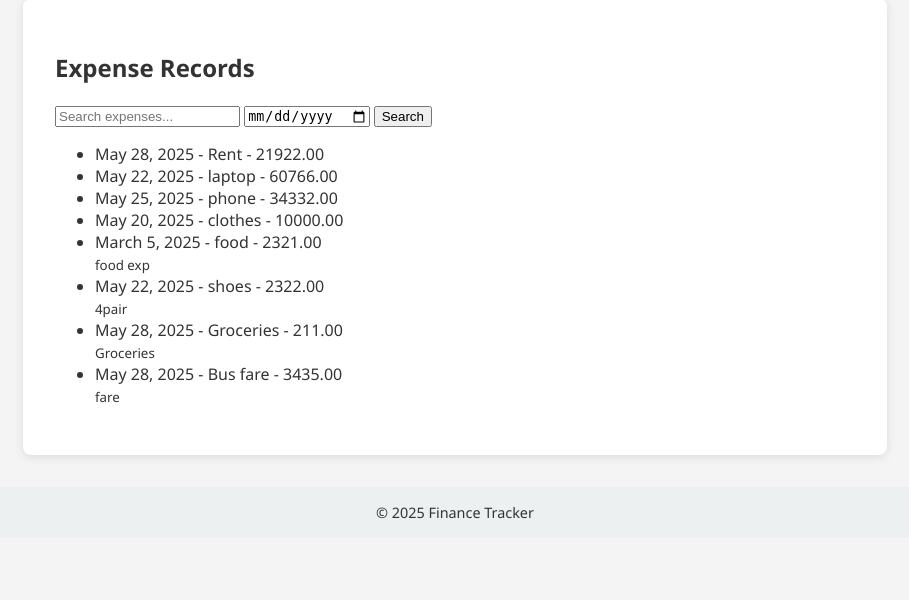
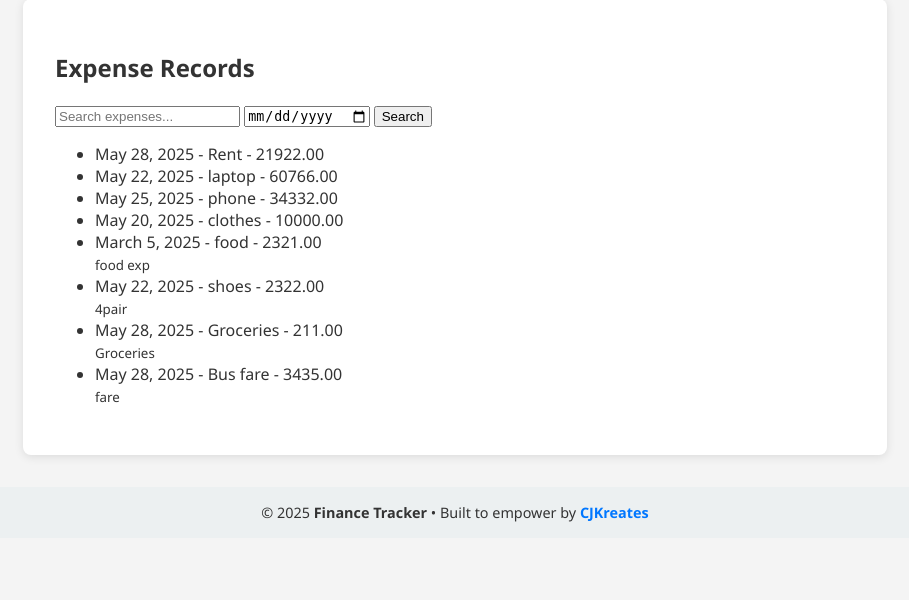
Before and after one commit to Cjkreates/finance-manager, a Django app: page /expenses/ in a window 1280 px wide. Shown: the part 154-754 px from the top of the page, without its empty margins (185-1094 px from the left). Run offline with Django 5.2, Linux system fonts and the light colour scheme; a user stored in the database is signed in; data comes from the database, SQL or seed files in the repository.

Commit message:
Update base.html

```diff
--- a/templates/core/base.html
+++ b/templates/core/base.html
@@ -94,7 +94,7 @@
     </main>
 
     <footer>
-        &copy; {% now "Y" %} Finance Tracker
+&copy; {% now "Y" %} <span style="font-weight: 600;">Finance Tracker</span> • Built to empower by <a href="https://cjkreates.com" target="_blank" style="text-decoration: none; font-weight: bold; color: #0077ff;">CJKreates</a>
     </footer>
 </body>
 </html>
```
